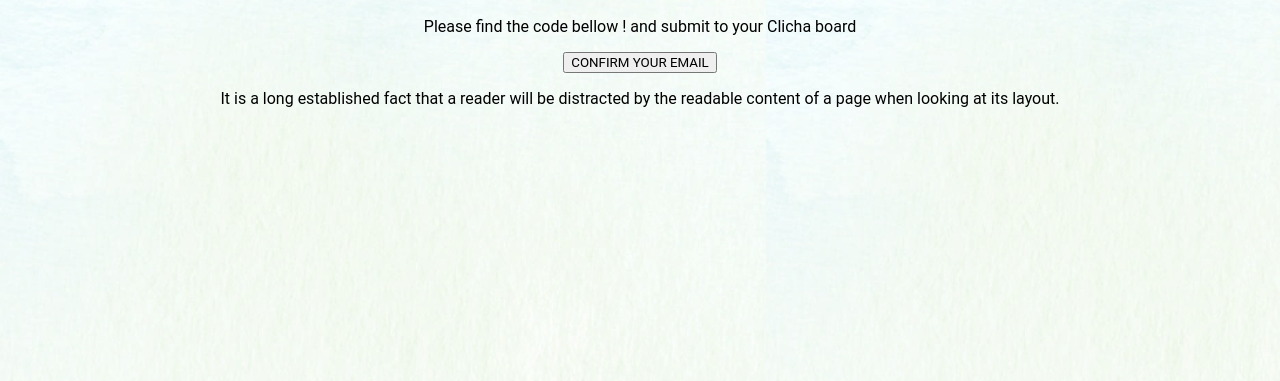
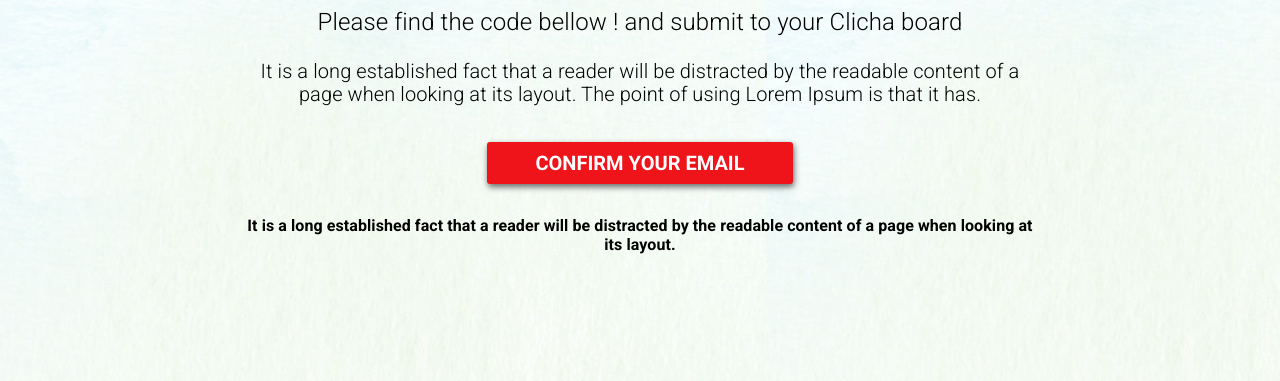
Before and after one commit to itorophilip1998/clisha-mail-template, a plain HTML site: page index.html in a window 1280 px wide. Shown: the part 419-800 px from the top of the page. Drawn offline with Linux system fonts and the light colour scheme.

Commit message:
mail setup

```diff
--- a/index.html
+++ b/index.html
@@ -1,24 +1,31 @@
-<!DOCTYPE html>
-<html lang="en">
+
+<html >
 <head>
     <meta charset="UTF-8">
     <meta http-equiv="X-UA-Compatible" content="IE=edge">
     <meta name="viewport" content="width=device-width, initial-scale=1.0">
-    <link href="https://fonts.googleapis.com/css2?family=Roboto+Flex:opsz,wght@8..144,100;8..144,200;8..144,300;8..144,400;8..144,500;8..144,600;8..144,700;8..144,800;8..144,900" rel="stylesheet">
-    <title>Mail Template</title>
+   <title>Mail Template</title>
     <link rel="stylesheet" href="style.css">
+    <link rel="stylesheet" href="https://fonts.googleapis.com/css?family=Roboto:300,400,500,700&display=swap" />
+
 </head>
 <body>
+<header>
 
+</header>
 <main>
     <div id="confirm-mail">
         <img src="/images/rocket.png" alt="" srcset="">
         <h1>Confirm your email</h1>
-        <p>Please find the code bellow ! and submit to your Clicha board</p>
+        <p class="first-sm">Please find the code bellow ! and submit to your Clicha board</p>
+        <p class="middle-sm">It is a long established fact that a reader will be distracted by the readable content of a page when looking at its layout. The point of using Lorem Ipsum is that it has.</p>
         <button>CONFIRM YOUR EMAIL</button>
         <p class="last-sm">It is a long established fact that a reader will be distracted by the readable content of a page when looking at its layout. </p>
     </div>
 </main>
 
+<footer>
+</footer>
+
 </body>
 </html>
--- a/style.css
+++ b/style.css
@@ -1,24 +1,77 @@
 *{
-font-family: 'Roboto';
+font-family: 'Roboto' ;
 font-style: normal;
 }
 body{
 background-image: url("./images/bg.png") ;
 padding: 4rem;
+color: #000000;
+
 
 }
 #confirm-mail h1{
 font-weight: 700;
-font-size: 36.9091px;
+font-size: 30.9091px;
 line-height: 58px;
 letter-spacing: 0.005em;
 text-transform: uppercase;
-color: #000000;
 }
 #confirm-mail img{
     width: 117.03px;
-height: 252.17px;
+    height: 252.17px;
 }
 #confirm-mail{
     text-align: center;
+    max-width: 70%;
+    margin: auto;
 }
+@media screen and (max-width: 700px) {
+   #confirm-mail{
+    max-width: 100% !important;
+}
+body{
+padding: 10px;
+}
+
+}
+#confirm-mail .first-sm{
+font-weight: 300;
+font-size: 24px;
+line-height: 28px;
+text-align: center;
+letter-spacing: 0.005em;
+}
+#confirm-mail .middle-sm{
+    font-weight: 300;
+font-size: 20px;
+line-height: 23px;
+text-align: center;
+letter-spacing: 0.005em;
+}
+#confirm-mail button{
+    background: #EF131A;
+border-radius: 3px;
+max-width: 451px;
+font-weight: 800;
+font-size: 20px;
+line-height: 32px;
+text-align: center;
+color: #FFFFFF;
+border: none;
+padding: 5px 3rem;
+margin: 1rem 0;
+cursor: pointer;
+box-shadow: 1px 3px 6px rgb(103, 103, 103);
+
+}
+#confirm-mail button:hover {
+    background-color:#716a6a ;
+}
+#confirm-mail .last-sm{
+    font-weight: 600;
+font-size: 16px;
+line-height: 19px;
+text-align: center;
+letter-spacing: 0.005em;
+
+}
```
